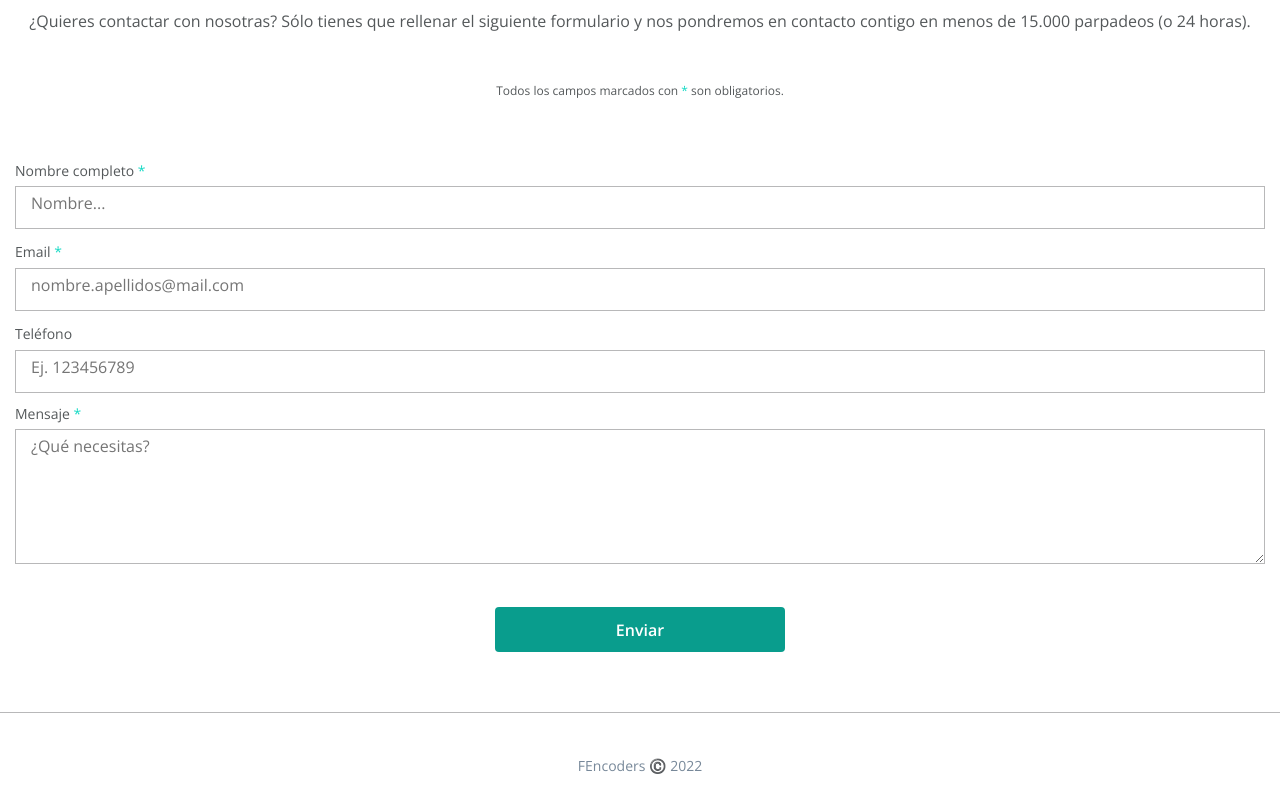
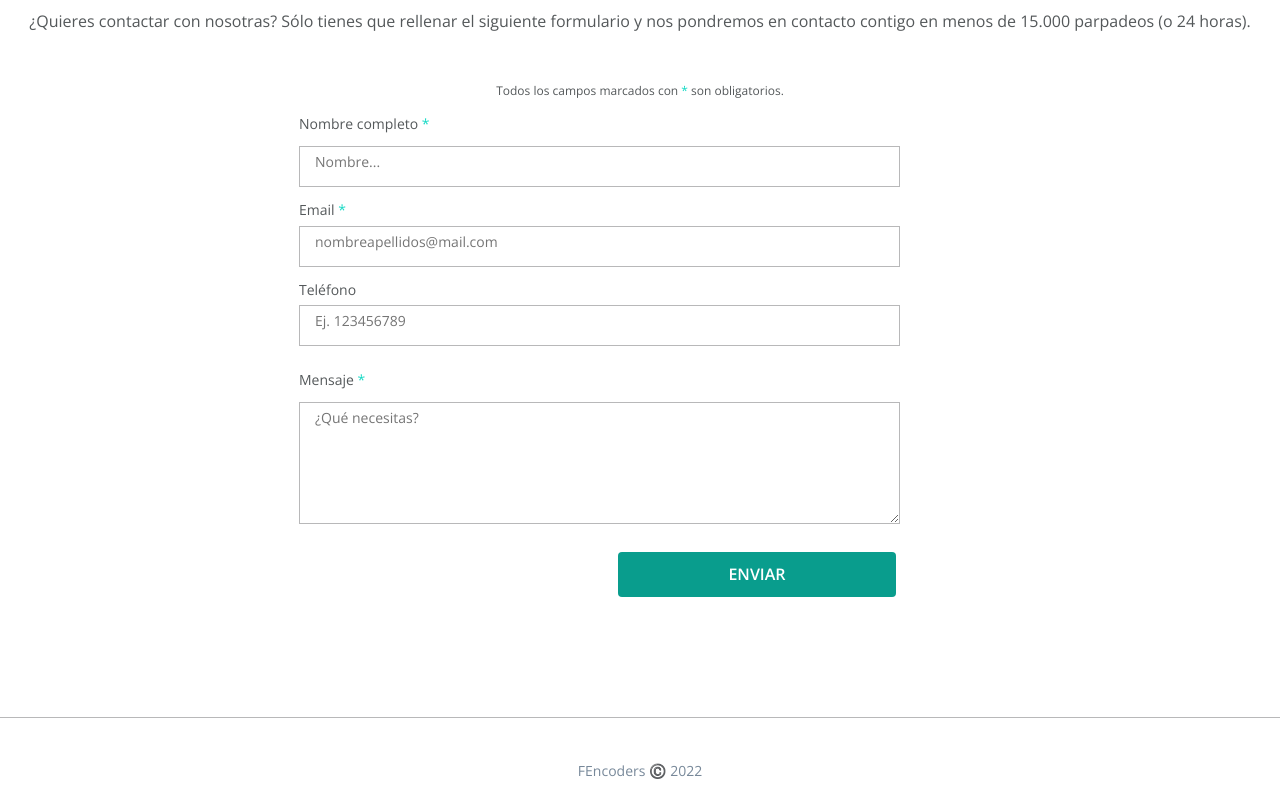
Before and after one commit to Adalab/project-promo-p-module-1-team-3, a website: page src/html/contact.html in a window 1280 px wide. Shown: the part 432-1218 px from the top of the page. Drawn offline with nearby package versions, Linux system fonts and the light colour scheme; files that its build step writes are made by us from their sources; files whose address does not match are found by name.

Commit message:
add contact responsive

```diff
--- a/src/html/partials/contact-form.html
+++ b/src/html/partials/contact-form.html
@@ -1,6 +1,6 @@
 <!--FORM-->
-<div class="container_form">
-  <form class="form">
+<div class="container">
+  <form class="form" action="https://formspree.io/f/mleznvoz" method="post">
     <label class="label" for="name"
       >Nombre completo <span class="asterisk">*</span></label
     >
@@ -21,7 +21,7 @@
         id="email"
         name="email"
         type="text"
-        placeholder="nombre.apellidos@mail.com"
+        placeholder="nombreapellidos@mail.com"
         required=""
       />
 
--- a/src/scss/layout/_contact-form.scss
+++ b/src/scss/layout/_contact-form.scss
@@ -1,10 +1,54 @@
 .form {
   display: flex;
   flex-direction: column;
-    margin: 60px 15px;
+  margin-left: 15px;
+  margin-right: 15px;
   font-family: var(--open-sans);
+
+  @media (min-width: 768px) {
+    width: 442px;
+    margin-left: 163px;
+    margin-right: 163px;
+
+    .submit {
+      width: 206px;
+      height: 45px;
+      text-align: center;
+      border-radius: 4px;
+      margin-left: 263px;
+      margin-bottom: 60px;
+    }
+  }
+  @media all and (min-width: 1200px) {
+    width: 601px;
+    margin-left: 299px;
+    margin-right: 299px;
+  }
+  .submit {
+    width: 278px;
+    height: 45px;
+    text-align: center;
+    border-radius: 4px;
+    margin-left: 315px;
+    margin-bottom: 120px;
+  }
 }
 
+.input {
+  color: var(--light-grey);
+  width: 100%;
+  margin: 7px 0 13px;
+  padding: 7px 57px 16px 15px;
+  font-size: 14px;
+  border: 1px solid var(--light-grey);
+  outline: none;
+  background-color: transparent;
+  box-sizing: border-box;
+}
+
+.input:focus {
+  color: var(--dark-grey);
+}
 .desktop-version {
   border: none;
   margin: 0;
@@ -14,22 +58,9 @@
 .label {
   color: var(--dark-grey);
   font-size: 14px;
-  }
-
-  .input {
-    color: var(--light-grey);
   width: 100%;
-    margin: 7px 0 13px;
-    padding: 7px 57px 16px 15px;
-    font-size: 16px;
-    border: 1px solid var(--light-grey);
-    outline: none;
-    background-color: transparent;
-    box-sizing: border-box;
-  }
-
-  .input:focus {
-    color: var(--dark-grey);
+  margin-bottom: 7px;
+  margin-top: 13px;
 }
 
 .submit-container {
@@ -42,10 +73,12 @@
   color: var(--white);
   font-weight: 600;
   border: none;
-    margin-top: 30px;
+  margin-top: 15px;
+  margin-bottom: 60px;
   width: 290px;
   height: 45px;
   border-radius: 4px;
+  text-transform: uppercase;
 }
 
 .submit:hover {
--- a/src/scss/layout/_contact-text.scss
+++ b/src/scss/layout/_contact-text.scss
@@ -16,6 +16,7 @@
   font-weight: 500;
   line-height: 45px;
   margin: 30px 80.5px 15px 82.5px;
+  text-transform: uppercase;
 }
 
 .contact-text {
@@ -31,7 +32,6 @@
   font-family: var(--open-sans);
   font-size: 12px;
   line-height: 24px;
-    padding-bottom: 58px;
 }
 
 .asterisk {
```
Lines whose indentation alone changed are shown as unchanged.
